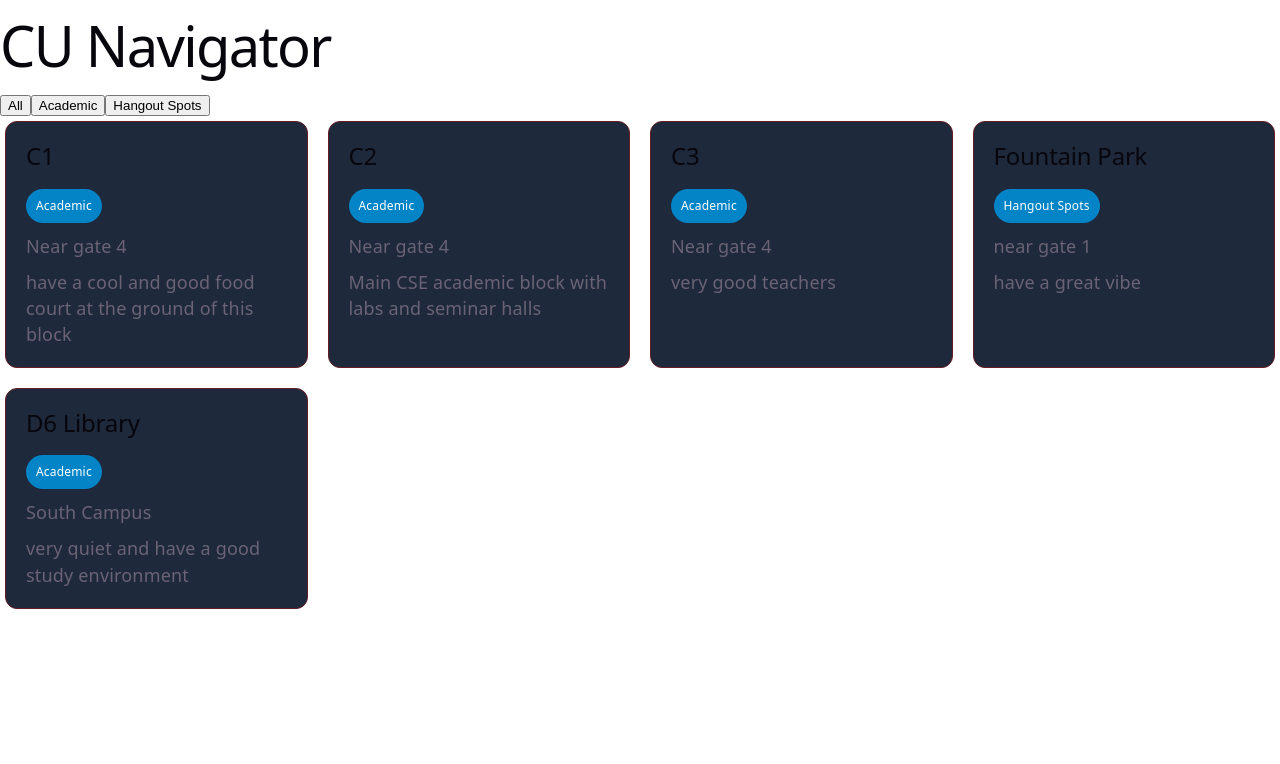
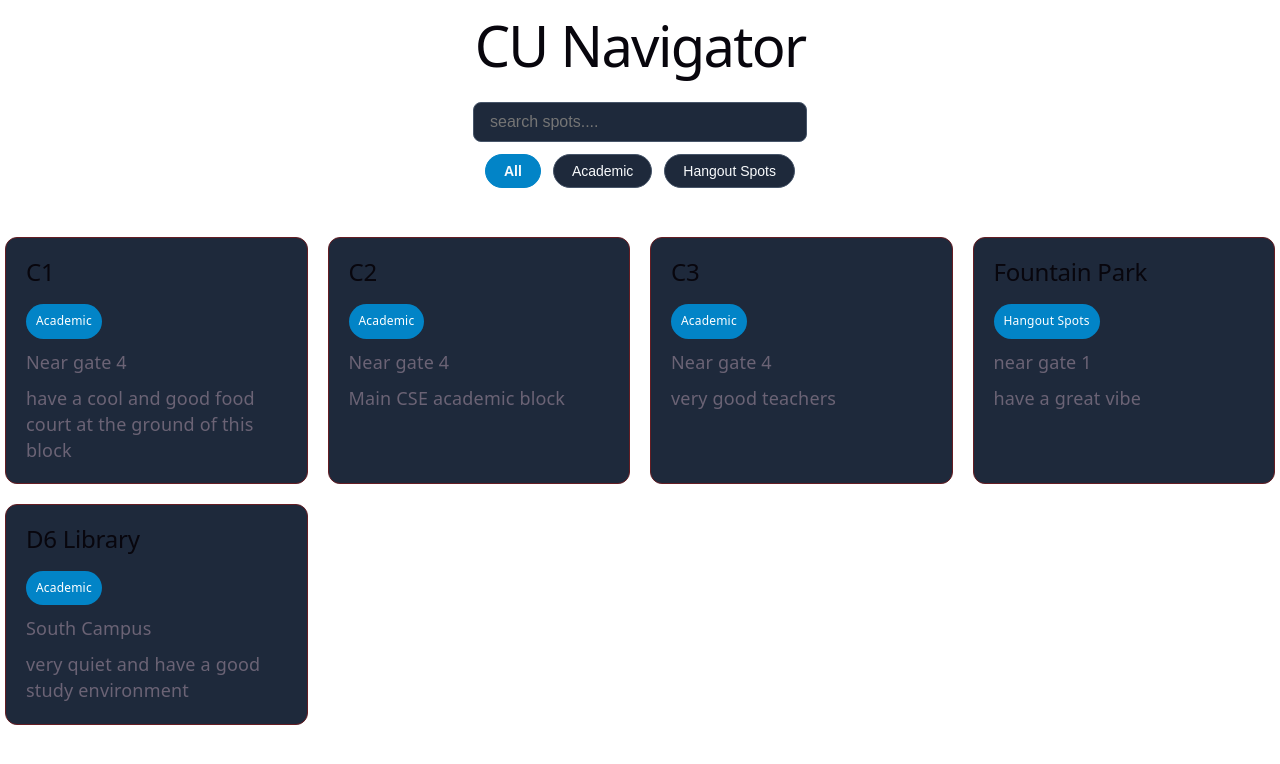
Before and after one commit to manikpuri-chd/cu-navigator, a React (Vite) app in the folder cu-navigator/: page / in a window 1280 px wide. Shown: the top 764 px of the page. Built offline with nearby package versions, Linux system fonts and the light colour scheme.

Commit message:
feat: add active filter styling and empty search state

```diff
--- a/cu-navigator/src/App.css
+++ b/cu-navigator/src/App.css
@@ -24,3 +24,59 @@
   font-size:12px;
   width: fit-content;
 }
+
+.search-spots{
+  font-size: 16px;
+  color: #ffffff;
+  background-color: #1e293b;
+  border: 1px solid #475569;
+  padding: 10px 16px;
+  border-radius: 8px;
+  width: 300px;
+  outline: none;
+}
+
+.Headings{
+  display: flex;
+  flex-direction: column;
+  align-items: center;
+  gap: 12px;
+  margin-bottom: 20px;
+}
+
+.filter-bar{
+  display: flex;
+  justify-content: center;
+  gap:12px;
+  margin-bottom: 24px;
+}
+
+.filter-bar button{
+  background-color: #1e293b;
+  color: #f8fafc;
+  border: 1px solid #475569;
+  padding: 8px 18px;
+  border-radius: 20px;
+  font-size: 14px;
+  cursor: pointer;
+}
+
+.filter-bar button:hover{
+  background-color: #0284c7;
+  border-color: #0284c7;
+}
+
+.filter-bar button.active-btn{
+  background-color: #0284c7;
+  border-color: #0284c7;
+  font-weight: bold;
+}
+
+.no-results{
+  display: flex;
+  font-size: 50px;
+  align-items: center;
+  justify-content: center;
+
+
+}
--- a/cu-navigator/src/App.jsx
+++ b/cu-navigator/src/App.jsx
@@ -1,38 +1,52 @@
 import { campusSpots } from "./campusspots";
 import { useState } from "react";
 import './App.css';
+import { SpotCard } from "./spotCard";
 
 function App(){
   const [selectedCategory,setSelectedCategory] = useState("All")
+  const [searchQuery,setSearchQuery]=useState("")
   const filteredSpots = campusSpots.filter((spot)=>{
-    if (selectedCategory === "All"){
-      return true;
-    }
-    return spot.category ===selectedCategory;
+    const matchesCategory = selectedCategory === "All" || spot.category === selectedCategory;
+    const matchesSearch = spot.name.toLowerCase().includes(searchQuery.toLowerCase());
+
+    return matchesCategory && matchesSearch ;
   });
   return (
     <>
+    <div className="Headings">
     <div className="name">
     <h1>CU Navigator</h1>
     </div>
+    <input
+    className="search-spots"
+    type="text"
+    placeholder="search spots...."
+    value={searchQuery}
+    onChange={(e)=>setSearchQuery(e.target.value)}
+    />
+
     <div className="filter-bar">
-    <button onClick={()=>setSelectedCategory("All")}>All</button>
-    <button onClick={()=>setSelectedCategory("Academic")}>Academic</button>
-    <button onClick={()=>setSelectedCategory("Hangout Spots")}>Hangout Spots</button>
+    <button className={selectedCategory==="All"?"active-btn":""}
+    onClick={()=>setSelectedCategory("All")}>All</button>
+    <button className={selectedCategory==="Academic"?"active-btn":""}
+    onClick={()=>setSelectedCategory("Academic")}>Academic</button>
+    <button className={selectedCategory==="Hangout Spots"?"active-btn":""}
+    onClick={()=>setSelectedCategory("Hangout Spots")}>Hangout Spots</button>
     </div>
+    </div>
+    <div className="spots-grid">
+      {filteredSpots.length ===0 ?(
+        <div className="no-results">
+        <p >no results</p>
+        </div>
+      ):(
+        filteredSpots.map((spot)=>(
+        <SpotCard key={spot.id} spot={spot}/>
+      ))
+      )}
 
-
-    <div className="spots-grid">
-      {filteredSpots.map((spot)=>(
-        <div key={spot.id} className="spot-card">
-          <h2>{spot.name}</h2>
-          <span className="categories">{spot.category}</span>
-          <p>{spot.zone}</p>
-          <p>{spot.description}</p>
-          </div>
-      ))}
-
-    </div>
+     </div>
     </>
   );
 }
--- a/cu-navigator/src/campusSpots.js
+++ b/cu-navigator/src/campusSpots.js
@@ -12,7 +12,7 @@ export const campusSpots =[
         name:"C2",
         category:"Academic",
         zone:"Near gate 4",
-        description:"Main CSE academic block with labs and seminar halls"
+        description:"Main CSE academic block"
     },
     {
         id:3,
--- /dev/null
+++ b/cu-navigator/src/spotCard.jsx
@@ -0,0 +1,10 @@
+export function SpotCard({spot}){
+    return(
+          <div key={spot.id} className="spot-card">
+          <h2>{spot.name}</h2>
+          <span className="categories">{spot.category}</span>
+          <p>{spot.zone}</p>
+          <p>{spot.description}</p>
+          </div>
+    )
+}
```
